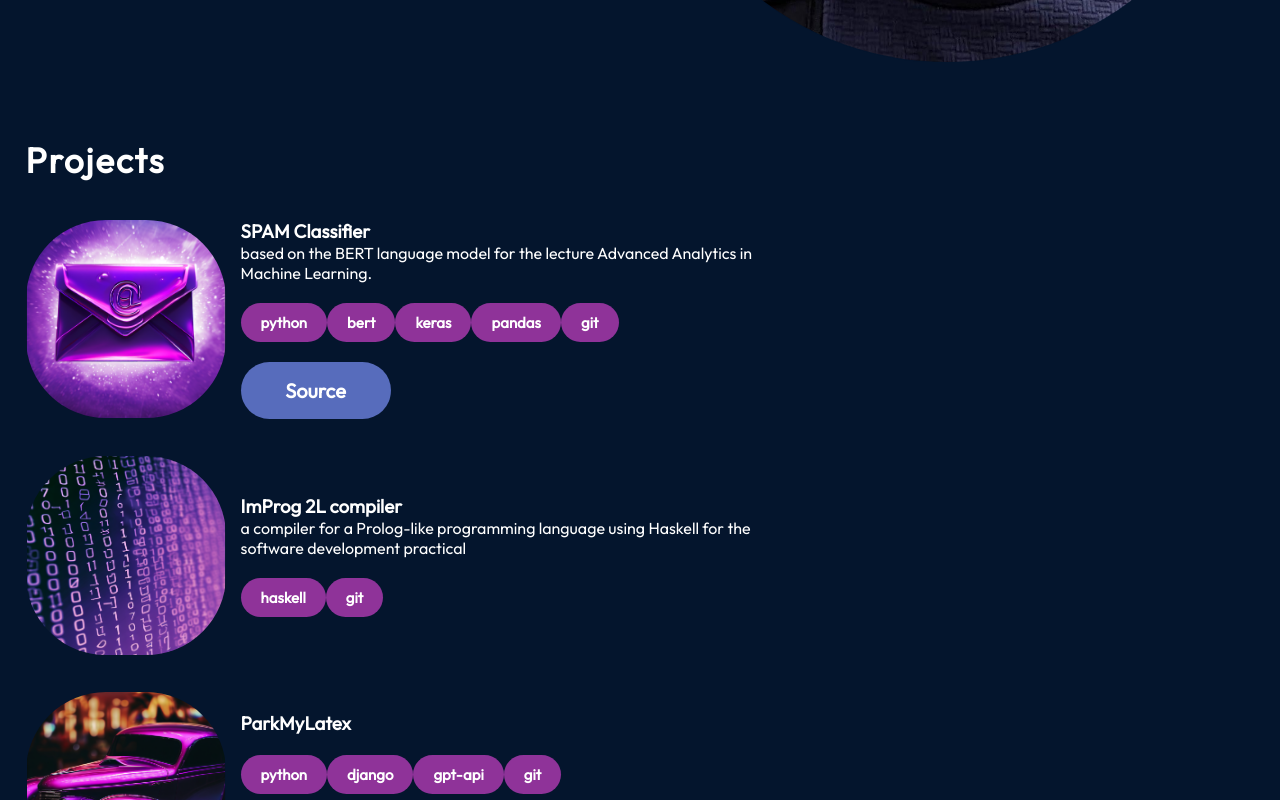
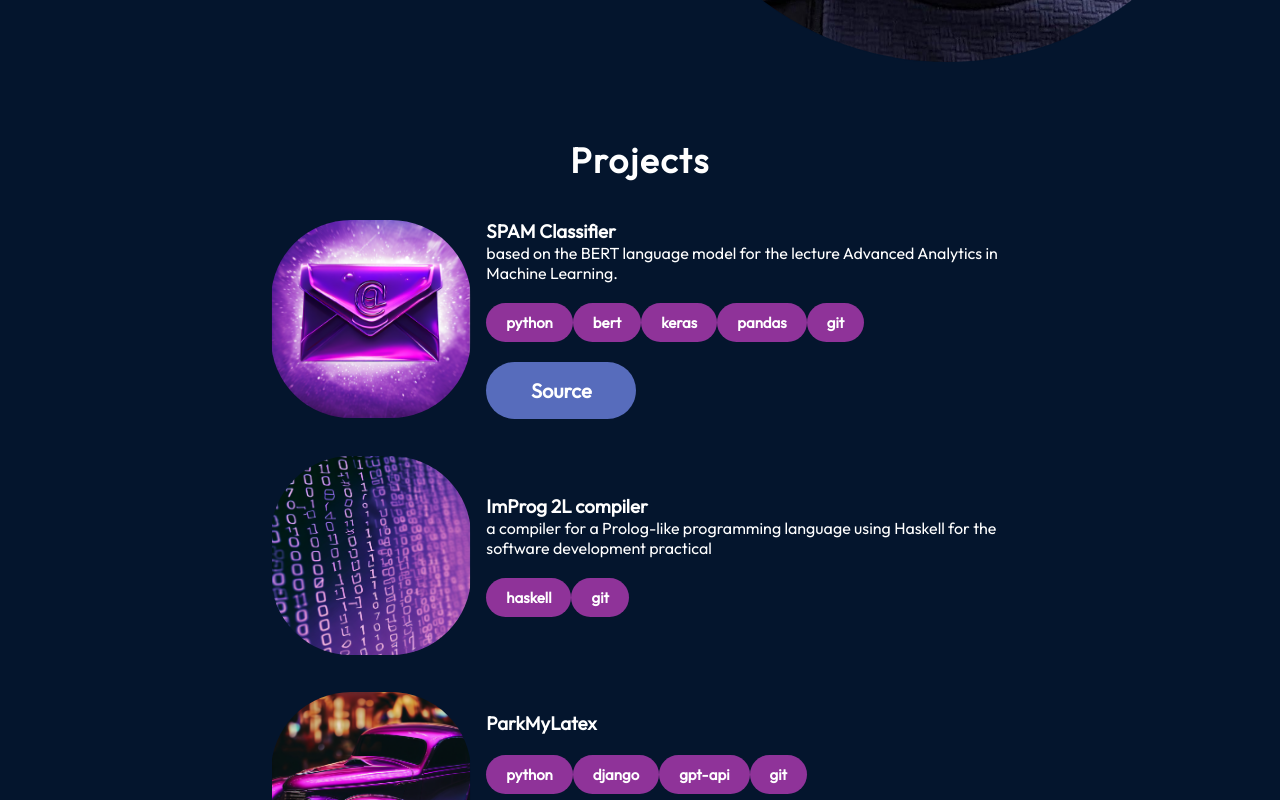
Before and after one commit to mekadmini/medislamm123.github.io, a React (Vite) app: page / in a window 1280 px wide. Shown: the part 620-1420 px from the top of the page. Built offline with nearby package versions, Linux system fonts and the light colour scheme.

Commit message:
center prjects

```diff
--- a/src/components/Projects/Projects.module.css
+++ b/src/components/Projects/Projects.module.css
@@ -12,6 +12,7 @@
     font-size: 35px;
     font-weight: 700px;
     letter-spacing: 1.75px;
+    text-align: center;
     /* border: 2px solid red; */
 }
 
@@ -30,6 +31,8 @@
     justify-content: flex-start;
     gap: 15px;
     width: 60%;
+    margin-left: 20%;
+    margin-right: 20%;
 }
 
 .projectsContainer {
@@ -117,6 +120,8 @@ a[href=""] {
         /* background-image: linear-gradient(to bottom, rgba(244, 149, 222, 0.3), rgba(255, 255, 255, 0)); */
         box-shadow: 0 8px 32px 0 rgba(31, 38, 135, 0.37);
         opacity: 0.8;
+        margin-left: 0;
+        margin-right: 0;
     }
 
     .title {
```
